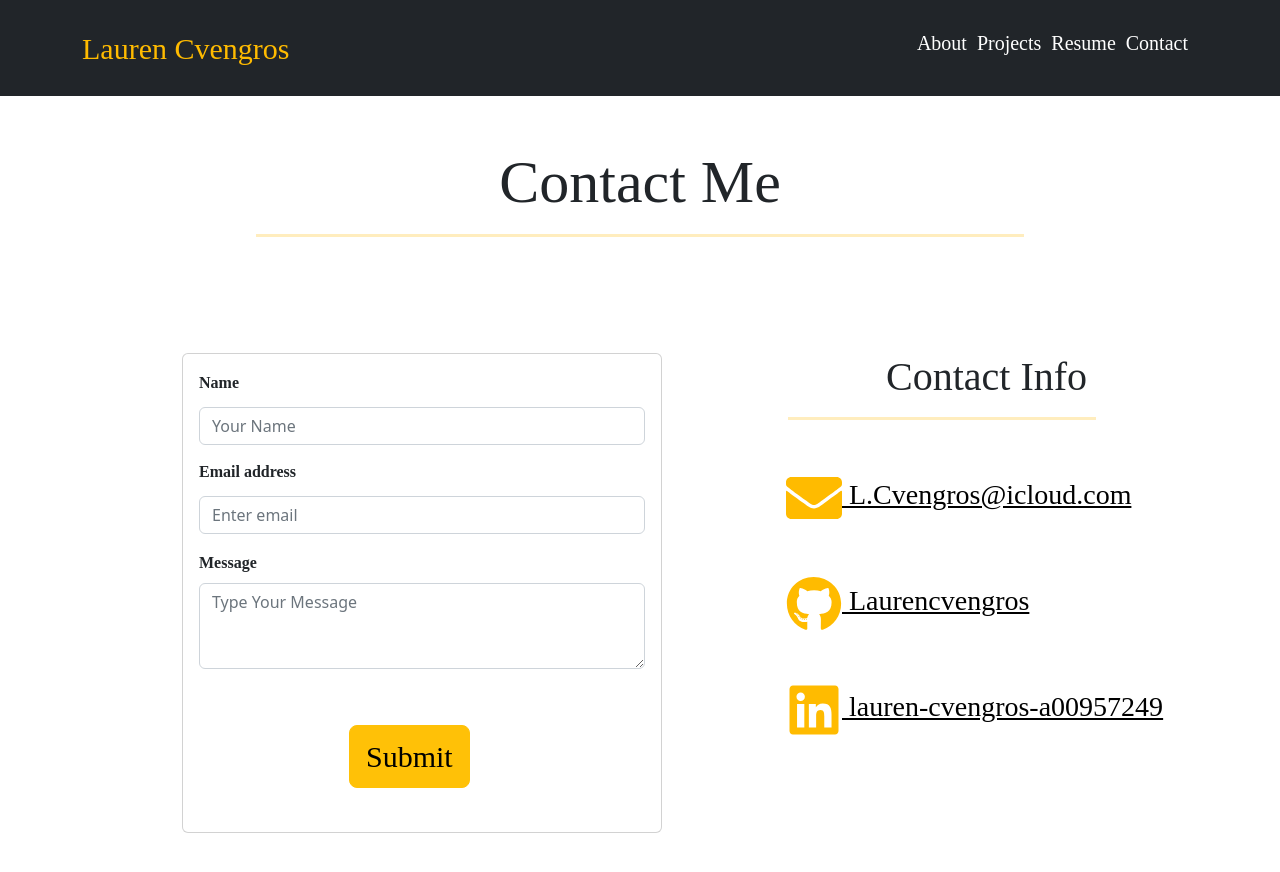
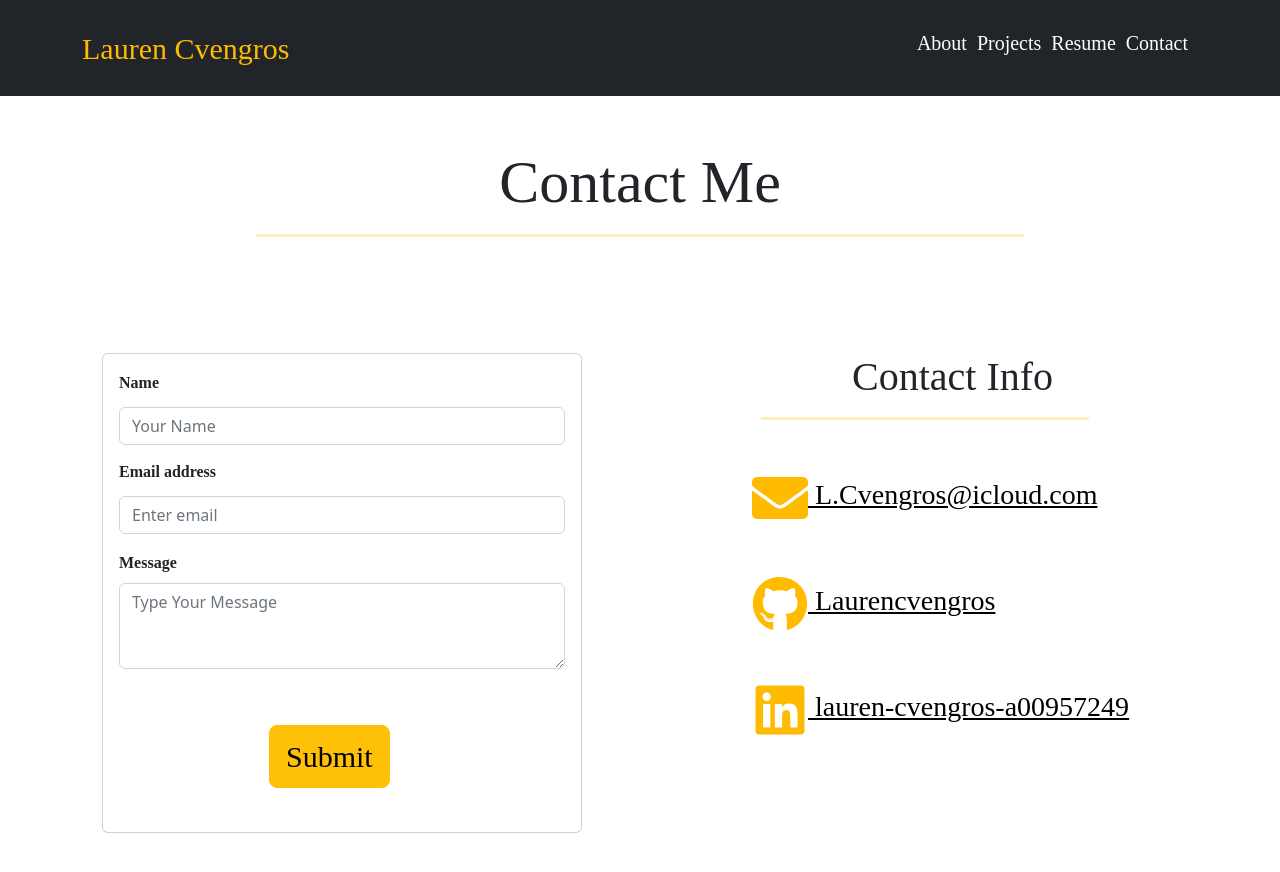
Before and after one commit to Laurencvengros/20_React-Portfolio, a React (Create React App) app: page /contact in a window 1280 px wide. Shown: the top 872 px of the page. Built offline with nearby package versions, Linux system fonts and the light colour scheme; what webfontloader would draw is missing.

Commit message:
added new project

```diff
--- a/src/components/Contact.js
+++ b/src/components/Contact.js
@@ -65,7 +65,7 @@ const Contact =() =>{
             <Container>
                 <Row>
                     <Col>
-                        <Card style={{ width: '30rem', height: '30rem', marginLeft: '100px', marginTop: '100px' }}>
+                        <Card style={{ width: '30rem', height: '30rem', marginLeft: '20px', marginTop: '100px' }}>
                             <Card.Body>
                                 <Form onSubmit={emailSender} ref={form}>
                                     <Form.Group controlId="name">
--- a/src/components/Projects.js
+++ b/src/components/Projects.js
@@ -7,7 +7,7 @@ import Button from 'react-bootstrap/Button';
 import Card from 'react-bootstrap/Card';
 import  Container from 'react-bootstrap/Container';
 import levelUp from '../assets/images/level_up.jpg';
-import cms from '../assets/images/cms'
+import cms from '../assets/images/cms.jpg'
 import jate from '../assets/images/jate.jpg';
 import ecommerce from '../assets/images/ecommerce.jpg';
 import socialMedia from '../assets/images/GET_users.jpg';
```
Also changed, not shown: src/assets/images/cms.jpg.
